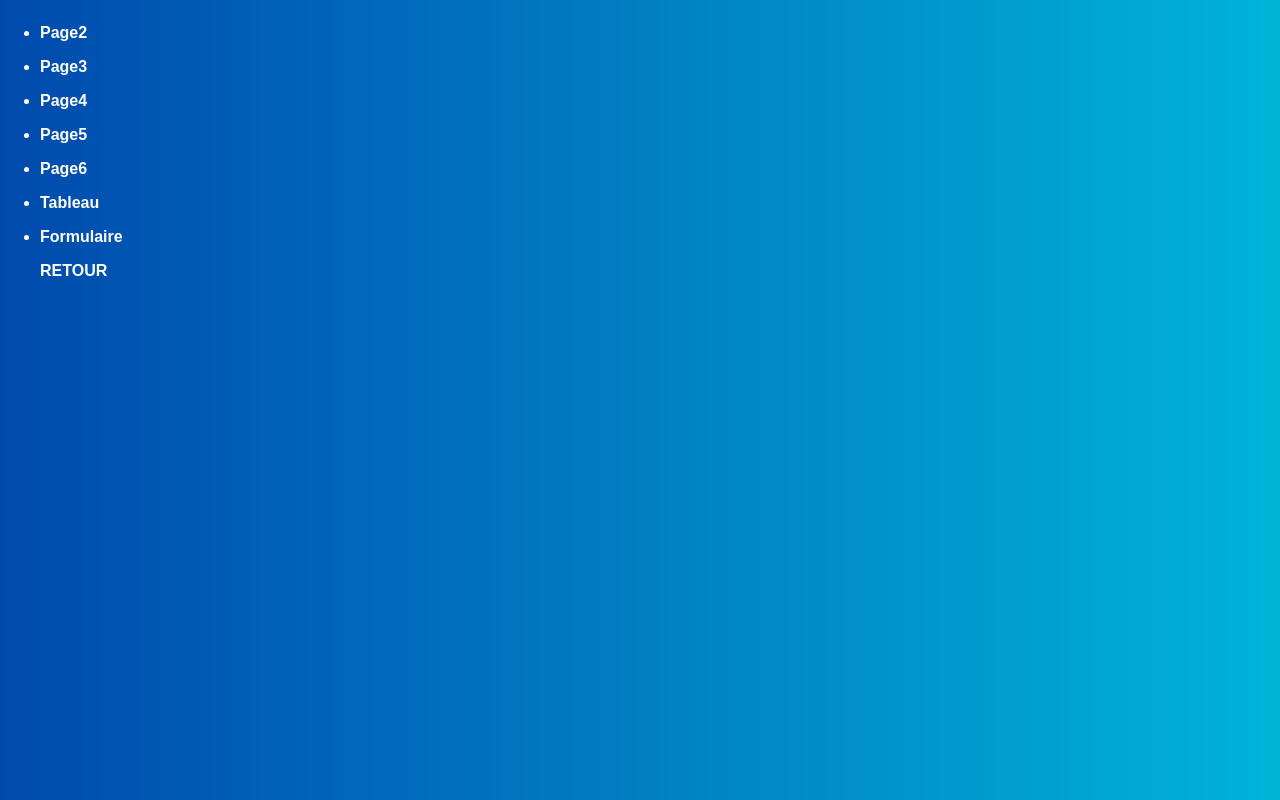
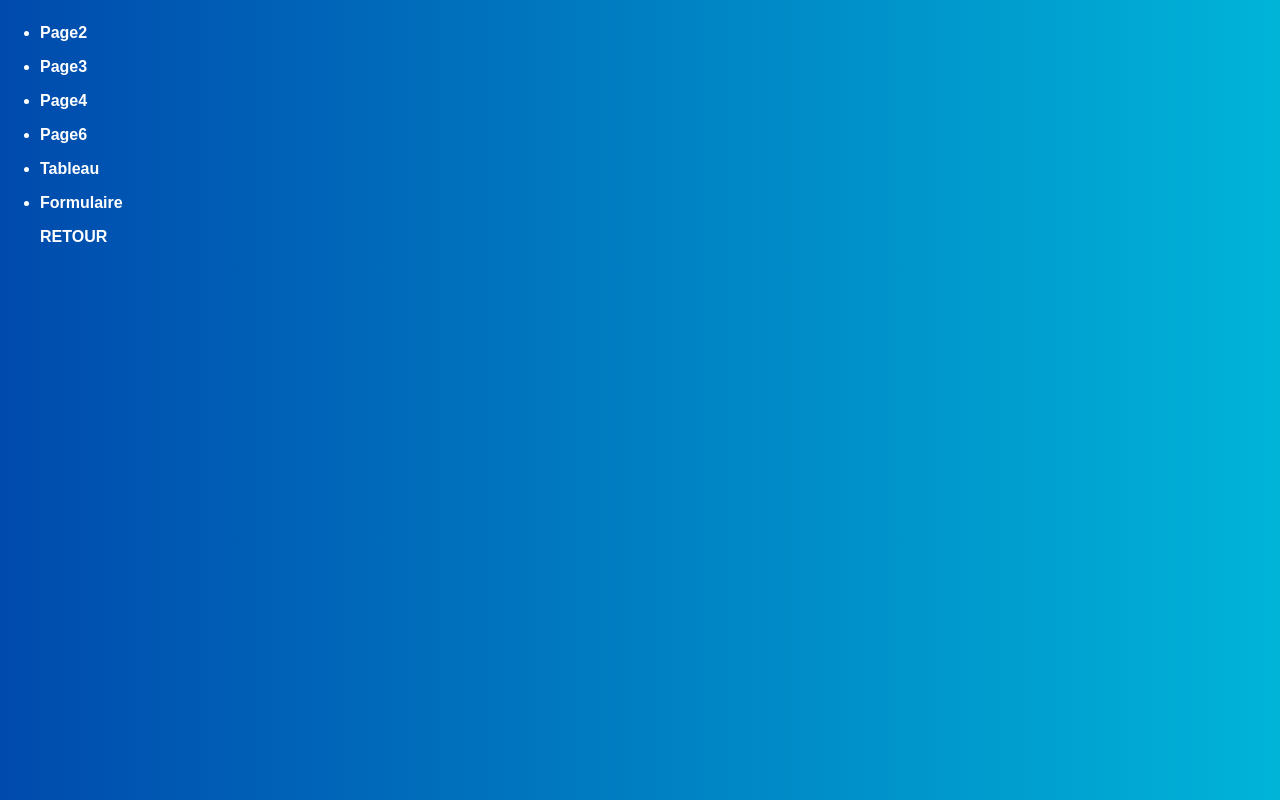
Before and after one commit to naimdeen62-debug/Dee-n1, a plain HTML site: page target.html in a window 1280 px wide. Drawn offline with Linux system fonts and the light colour scheme.

Commit message:
target.html

```diff
--- a/target.html
+++ b/target.html
@@ -16,9 +16,7 @@
     <li>
       <a href="page4.html" target="affiche">Page4</a>
     </li>
-    <li>
-      <a href="page41.html" target="affiche">Page5</a>
-    </li>
+
     <li>
       <a href="page6.html" target="affiche">Page6</a>
     </li>
```
